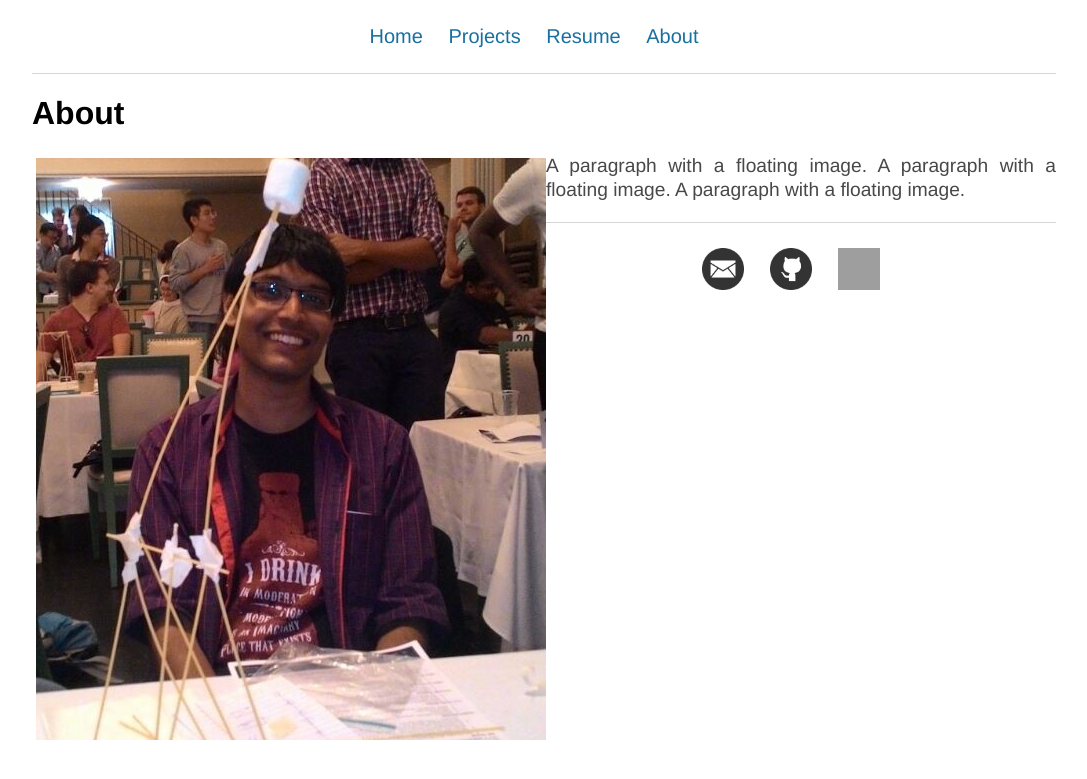
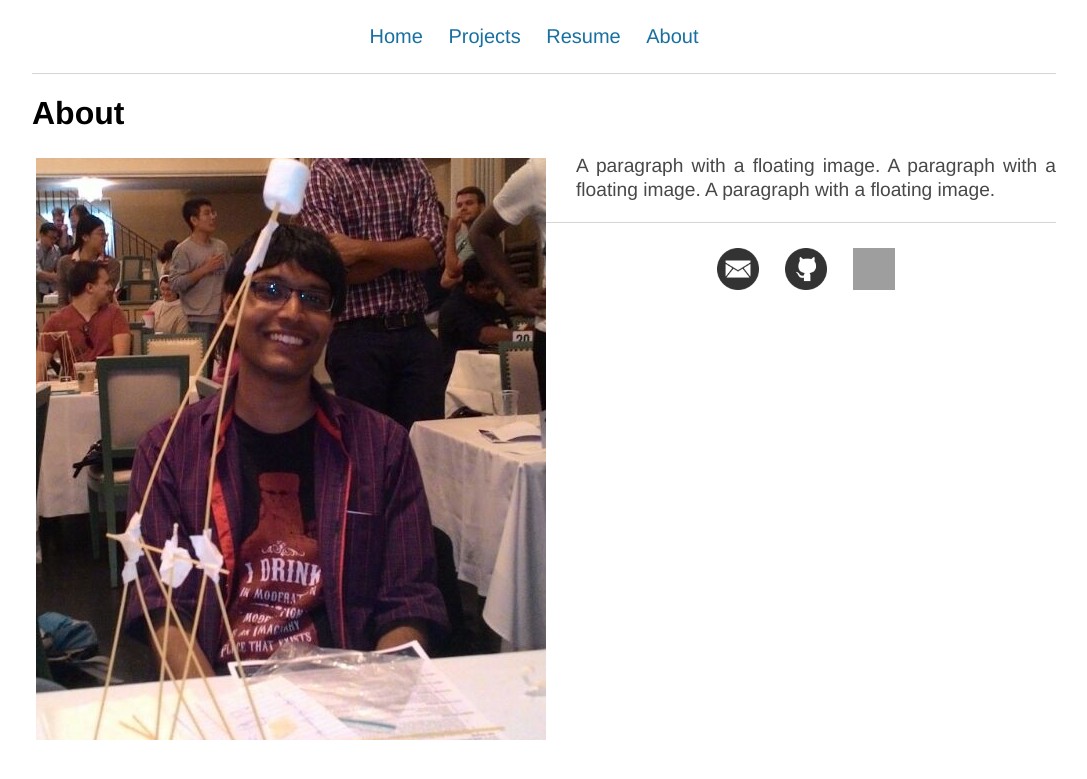
Before and after one commit to NeilBardhan/neilbardhan.github.io, a Jekyll site: the page built from about/index.html, in a window 1280 px wide. Shown: the top 779 px of the page, without its empty margins (96-1183 px from the left). Built offline with Jekyll 4.4.1, drawn with Linux system fonts in a browser that asks for light colours; grey boxes are pictures that could not be loaded.

Commit message:
Update index.html

```diff
--- a/about/index.html
+++ b/about/index.html
@@ -6,7 +6,7 @@
 <div class="about">
 	<h1>About</h1>
 	<p>
-	<img id="about" src="croppedPhoto.jpg" alt="Photo" style="float:left;width:514px;height:586px;">
+	<img id="about" src="croppedPhoto.jpg" alt="Photo" style="float:left;width:514px;height:586px;margin-right: 30px;">
 	A paragraph with a floating image. A paragraph with a floating image. A paragraph with a floating image.
 	</p>
 </div>
```
